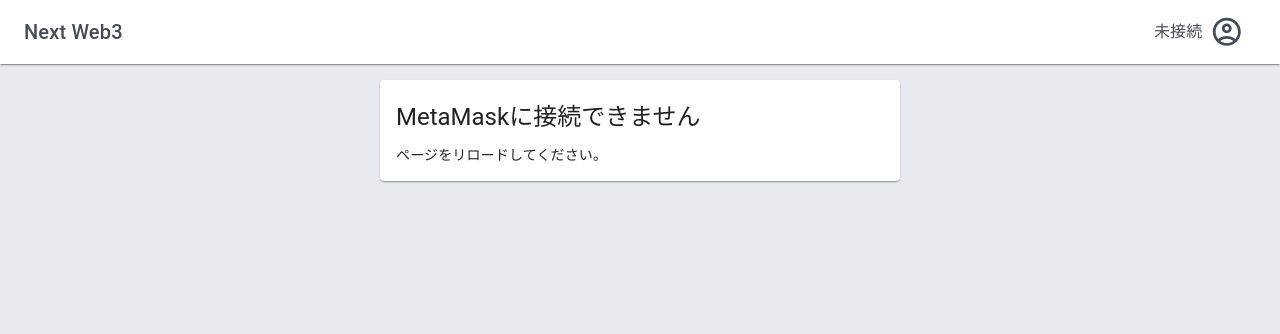
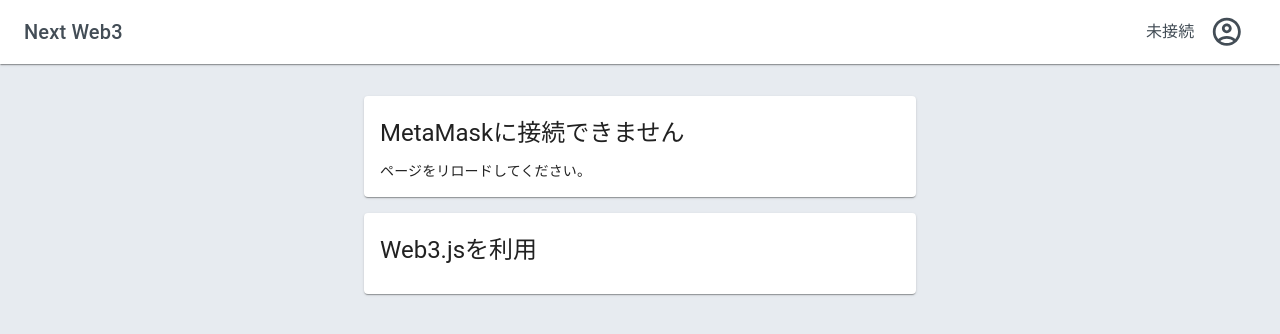
Before and after one commit to TakenokoTech/nextjs-web3, a Next.js app: page / in a window 1280 px wide. Shown: the top 334 px of the page. Built offline with nearby package versions, Linux system fonts and the light colour scheme.

Commit message:
add repository layer.

```diff
--- a/package.json
+++ b/package.json
@@ -14,6 +14,7 @@
   "dependencies": {
     "@emotion/react": "^11.10.0",
     "@emotion/styled": "^11.10.0",
+    "@metamask/detect-provider": "^1.2.0",
     "@mui/icons-material": "^5.8.4",
     "@mui/material": "^5.10.0",
     "next": "12.2.4",
--- a/src/components/Appbar.tsx
+++ b/src/components/Appbar.tsx
@@ -1,9 +1,17 @@
 import AccountCircleOutlined from "@mui/icons-material/AccountCircleOutlined";
-import { AppBar, Box, IconButton, Toolbar, Typography } from "@mui/material";
+import {
+  AppBar,
+  Box,
+  IconButton,
+  Stack,
+  Toolbar,
+  Typography,
+} from "@mui/material";
 import styles from "./Appbar.module.css";
 
 interface AppbarProps {
   address: string;
+  network: string;
 }
 
 // https://mui.com/material-ui/react-app-bar/
@@ -20,6 +28,27 @@
     </IconButton>
   );
 
+  const AddressText = () => (
+    <Stack spacing={0} paddingRight={2}>
+      {props.address.length > 0 ? (
+        <>
+          <Typography>
+            {props.address.slice(0, 5) + "..." + props.address.slice(-4)}
+          </Typography>
+          <Typography
+            color={props.address.length > 0 ? "#42b983" : null}
+            variant="caption"
+            lineHeight={1.2}
+          >
+            Connected to {props.network}
+          </Typography>
+        </>
+      ) : (
+        <Typography>未接続</Typography>
+      )}
+    </Stack>
+  );
+
   return (
     <div className={styles.root}>
       <Box sx={{ flexGrow: 1 }}>
@@ -31,15 +60,8 @@
             <Typography variant="h6" component="div" sx={{ flexGrow: 1 }}>
               Next Web3
             </Typography>
+            <AddressText />
             <CustomIconButton>
-              <Typography
-                style={{ paddingRight: 8 }}
-                // color={props.address.length > 0 ? "#42b983" : null}
-              >
-                {props.address.length > 0
-                  ? props.address.slice(0, 5) + "..." + props.address.slice(-4)
-                  : "未接続"}
-              </Typography>
               <AccountCircleOutlined
                 style={{
                   width: "1.4em",
--- a/src/components/BasicCard.tsx
+++ /dev/null
@@ -1,48 +0,0 @@
-import {
-  Button,
-  Card,
-  CardActions,
-  CardContent,
-  TextField,
-  Typography,
-} from "@mui/material";
-import { ReactNode, useState } from "react";
-
-interface BasicCardProps {
-  title: string;
-  subtitle: string;
-  message: string;
-  canActions: boolean;
-  onClick: (toAddress: string) => void;
-  children?: ReactNode;
-}
-
-export default function BasicCard(props: BasicCardProps) {
-  const [text, setText] = useState("");
-
-  return (
-    <Card sx={{ minWidth: 275 }}>
-      <CardContent>
-        <Typography sx={{ fontSize: 14 }} color="text.secondary" gutterBottom>
-          {props.subtitle}
-        </Typography>
-        <Typography sx={{ mb: 1.5 }} variant="h5" component="div">
-          {props.title}
-        </Typography>
-        <Typography variant="body2">{props.message}</Typography>
-      </CardContent>
-      <CardActions style={{ display: props.canActions ? null : "none" }}>
-        <TextField
-          fullWidth
-          label="to address"
-          size="small"
-          value={text}
-          onChange={({ target }) => setText(target.value)}
-        />
-        <Button size="small" onClick={() => props.onClick(text)}>
-          送金
-        </Button>
-      </CardActions>
-    </Card>
-  );
-}
--- /dev/null
+++ b/src/components/EthCard.tsx
@@ -0,0 +1,46 @@
+import {
+  Button,
+  Card,
+  CardActions,
+  CardContent,
+  Typography,
+} from "@mui/material";
+import { ReactNode } from "react";
+
+interface EthCardProps {
+  title: string;
+  subtitle: string;
+  canActions: boolean;
+  buttonText: string;
+  onClick: () => void;
+  children?: ReactNode;
+}
+
+export default function EthCard(props: EthCardProps) {
+  const content = (
+    <CardContent>
+      <Typography sx={{ fontSize: 14 }} color="text.secondary" gutterBottom>
+        {props.subtitle}
+      </Typography>
+      <Typography sx={{ mb: 1.5 }} variant="h5" component="div">
+        {props.title}
+      </Typography>
+      {props.children}
+    </CardContent>
+  );
+
+  const actions = (
+    <CardActions style={{ display: props.canActions ? null : "none" }}>
+      <Button variant="outlined" fullWidth onClick={() => props.onClick()}>
+        {props.buttonText}
+      </Button>
+    </CardActions>
+  );
+
+  return (
+    <Card sx={{ minWidth: 275 }}>
+      {content}
+      {actions}
+    </Card>
+  );
+}
--- /dev/null
+++ b/src/components/MetamaskCard.tsx
@@ -0,0 +1,56 @@
+import {
+  Button,
+  Card,
+  CardActions,
+  CardContent,
+  TextField,
+  Typography,
+} from "@mui/material";
+import { ReactNode, useState } from "react";
+
+interface BasicCardProps {
+  title: string;
+  subtitle: string;
+  message: string;
+  canActions: boolean;
+  onClick: (toAddress: string) => void;
+  children?: ReactNode;
+}
+
+export default function MetamaskCard(props: BasicCardProps) {
+  const [text, setText] = useState("");
+
+  const content = (
+    <CardContent>
+      <Typography sx={{ fontSize: 14 }} color="text.secondary" gutterBottom>
+        {props.subtitle}
+      </Typography>
+      <Typography sx={{ mb: 1.5 }} variant="h5" component="div">
+        {props.title}
+      </Typography>
+      <Typography variant="body2">{props.message}</Typography>
+    </CardContent>
+  );
+
+  const actions = (
+    <CardActions style={{ display: props.canActions ? null : "none" }}>
+      <TextField
+        fullWidth
+        label="to address"
+        size="small"
+        value={text}
+        onChange={({ target }) => setText(target.value)}
+      />
+      <Button size="small" onClick={() => props.onClick(text)}>
+        送金
+      </Button>
+    </CardActions>
+  );
+
+  return (
+    <Card sx={{ minWidth: 275 }}>
+      {content}
+      {actions}
+    </Card>
+  );
+}
--- /dev/null
+++ b/src/features/EthRepository.ts
@@ -0,0 +1,37 @@
+import Web3 from "web3";
+import { Ethereum } from "./MetaMaskRepository";
+
+declare var window: {
+  ethereum: Ethereum & undefined;
+};
+
+async function connect(network: string): Promise<Web3> {
+  // const host = (network: string) =>
+  //   `https://${network.toLowerCase()}.infura.io/v3/350520819d3d4ffaa47d0b8d57555148`;
+  // return new Web3(new Web3.providers.HttpProvider(host(network)));
+  return new Web3(window.ethereum);
+}
+
+async function getAccount(web3: Web3): Promise<string> {
+  const [account] = await web3.eth.getAccounts();
+  return account;
+}
+
+async function getBalance(web3: Web3): Promise<string> {
+  const account = await getAccount(web3);
+  const balance = await web3.eth.getBalance(account);
+  return Web3.utils.fromWei(balance, "ether");
+}
+
+async function createAccount(web3: Web3): Promise<string | null> {
+  // let account = await web3.eth.accounts.create();
+  // return account.address;
+  return null;
+}
+
+export default {
+  connect,
+  getAccount,
+  getBalance,
+  createAccount,
+};
--- a/src/features/MetaMaskUtils.ts
+++ b/src/features/MetaMaskRepository.ts
@@ -1,45 +1,50 @@
-declare var window: Window;
+declare var window: {
+  ethereum: Ethereum;
+};
 
-interface RequestArguments {
-  method: string;
-  params?: unknown[] | object;
-}
-
-interface Ethereum {
+export interface Ethereum {
   selectedAddress: string;
-  request: (arg: RequestArguments) => Promise<unknown>;
-}
-
-interface Window {
-  ethereum: Ethereum;
+  chainId: string;
+  on: (event: string, callback: (unknown) => void) => void;
+  request: (arg: {
+    method: string;
+    params?: unknown[] | object;
+  }) => Promise<unknown>;
 }
 
 export interface MetamaskAccountState {
   ethereum: Ethereum;
   account: string;
+  network: string;
 }
 
-export async function getMetamask(): Promise<MetamaskAccountState | null> {
-  if (typeof window.ethereum === "undefined") return null;
+async function getMetamask(): Promise<MetamaskAccountState> {
+  if (typeof window.ethereum === "undefined") return;
   console.log("MetaMask is installed!");
 
   const ethereum = window.ethereum;
   const accounts = (await ethereum.request({
     method: "eth_requestAccounts",
   })) as string[];
+
   const account = accounts[0];
-  console.log(account);
+  const network =
+    {
+      "0x1": "Mainnet",
+      "0x3": "Ropsten",
+      "0x4": "Rinkeby",
+      "0x5": "Goerli",
+      "0x2a": "Kovan",
+    }[ethereum.chainId] ?? "Unknown";
 
   return {
     ethereum,
     account,
+    network,
   };
 }
 
-export async function sendEth(
-  accountState: MetamaskAccountState,
-  to: string = ""
-) {
+async function sendEth(accountState: MetamaskAccountState, to: string = "") {
   const transactionParameters = {
     to: to.length > 0 ? to : accountState.ethereum.selectedAddress,
     from: accountState.ethereum.selectedAddress,
@@ -53,3 +58,8 @@
     params: [transactionParameters],
   });
 }
+
+export default {
+  getMetamask,
+  sendEth,
+};
--- a/src/pages/index.tsx
+++ b/src/pages/index.tsx
@@ -1,42 +1,71 @@
-import { Box, Container } from "@mui/material";
-import { useEffect, useState } from "react";
+import { Box, Container, Stack, Typography } from "@mui/material";
+import { useState } from "react";
+import Web3 from "web3";
 import Appbar from "../components/Appbar";
-import BasicCard from "../components/BasicCard";
-import {
-  getMetamask,
+import EthCard from "../components/EthCard";
+import MetamaskCard from "../components/MetamaskCard";
+import EthRepository from "../features/EthRepository";
+import MetaMaskRepository, {
   MetamaskAccountState,
-  sendEth,
-} from "../features/MetaMaskUtils";
+} from "../features/MetaMaskRepository";
+import { useAsyncEffect } from "../utils/HooksUtils";
 
-// noinspection JSUnusedGlobalSymbols
 export default function Index({}) {
   const [account, setAccount] = useState<MetamaskAccountState>();
 
-  useEffect(() => {
-    (async () => {
-      const result = await getMetamask();
-      setAccount(result);
-    })();
+  const [web3, setWeb3] = useState<Web3>();
+  const [web3Account, setWeb3Account] = useState<string>();
+  const [web3Balance, setWeb3Balance] = useState<string>();
+
+  useAsyncEffect(async () => {
+    console.log("useAsyncEffect");
+    const account = await MetaMaskRepository.getMetamask();
+    setAccount(account);
+    account.ethereum.on("accountsChanged", () => window.location.reload());
+    account.ethereum.on("chainChanged", () => window.location.reload());
   }, []);
 
-  const onClick = async (toAddress: string) => {
-    await sendEth(account, toAddress);
+  const onClickSentEth = async (toAddress: string) => {
+    await MetaMaskRepository.sendEth(account, toAddress);
+  };
+
+  const onClickConnect = async () => {
+    const web3 = await EthRepository.connect(account.network);
+    setWeb3(web3);
+    setWeb3Account(await EthRepository.getAccount(web3));
+    setWeb3Balance(await EthRepository.getBalance(web3));
   };
 
   return (
     <>
-      <Appbar address={account?.account ?? ""} />
+      <Appbar address={account?.account ?? ""} network={account?.network} />
       <Container maxWidth="sm">
-        <Box sx={{ p: 2 }}>
-          <BasicCard
-            title={"MetaMaskに" + (account ? "接続しました" : "接続できません")}
-            subtitle={account?.account}
-            message={
-              account ? "送金できます！" : "ページをリロードしてください。"
-            }
-            canActions={!!account}
-            onClick={onClick}
-          />
+        <Box sx={{ py: 4 }}>
+          <Stack spacing={2}>
+            <MetamaskCard
+              title={"MetaMaskに接続" + (account ? "しました" : "できません")}
+              subtitle={""}
+              message={
+                account ? "送金できます！" : "ページをリロードしてください。"
+              }
+              canActions={!!account}
+              onClick={onClickSentEth}
+            />
+            <EthCard
+              title={"Web3.jsを利用"}
+              subtitle={""}
+              canActions={!!account}
+              onClick={onClickConnect}
+              buttonText={"connect"}
+            >
+              <Typography variant="body2" display={web3Account ? null : "none"}>
+                account: {web3Account}
+              </Typography>
+              <Typography variant="body2" display={web3Balance ? null : "none"}>
+                balance: {web3Balance} ether
+              </Typography>
+            </EthCard>
+          </Stack>
         </Box>
       </Container>
     </>
--- /dev/null
+++ b/src/utils/HooksUtils.tsx
@@ -0,0 +1,24 @@
+import { DependencyList, useEffect } from "react";
+
+export function useAsyncEffect<T>(
+  effect: () => Promise<T>,
+  deps?: DependencyList
+) {
+  return useEffect(() => {
+    (async () => {
+      try {
+        return await effect();
+      } catch (e) {
+        console.warn(e);
+      }
+    })();
+  }, deps);
+}
+
+export async function runCatchingAsync<T>(block: () => Promise<T>): Promise<T> {
+  try {
+    return await block();
+  } catch (e) {
+    console.warn(e);
+  }
+}
```
Also changed, not shown: .eslintrc.json, 1 other file (tests, documents, lock files or other folders).
